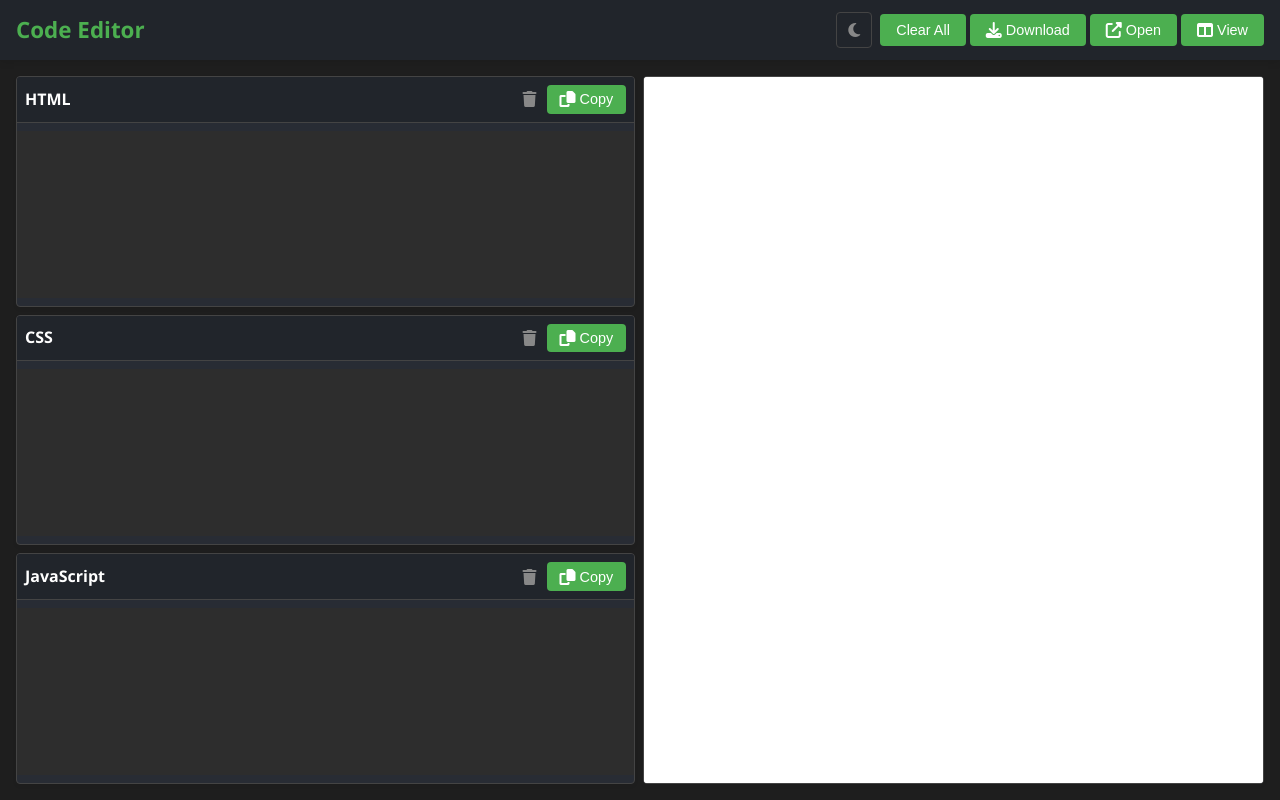
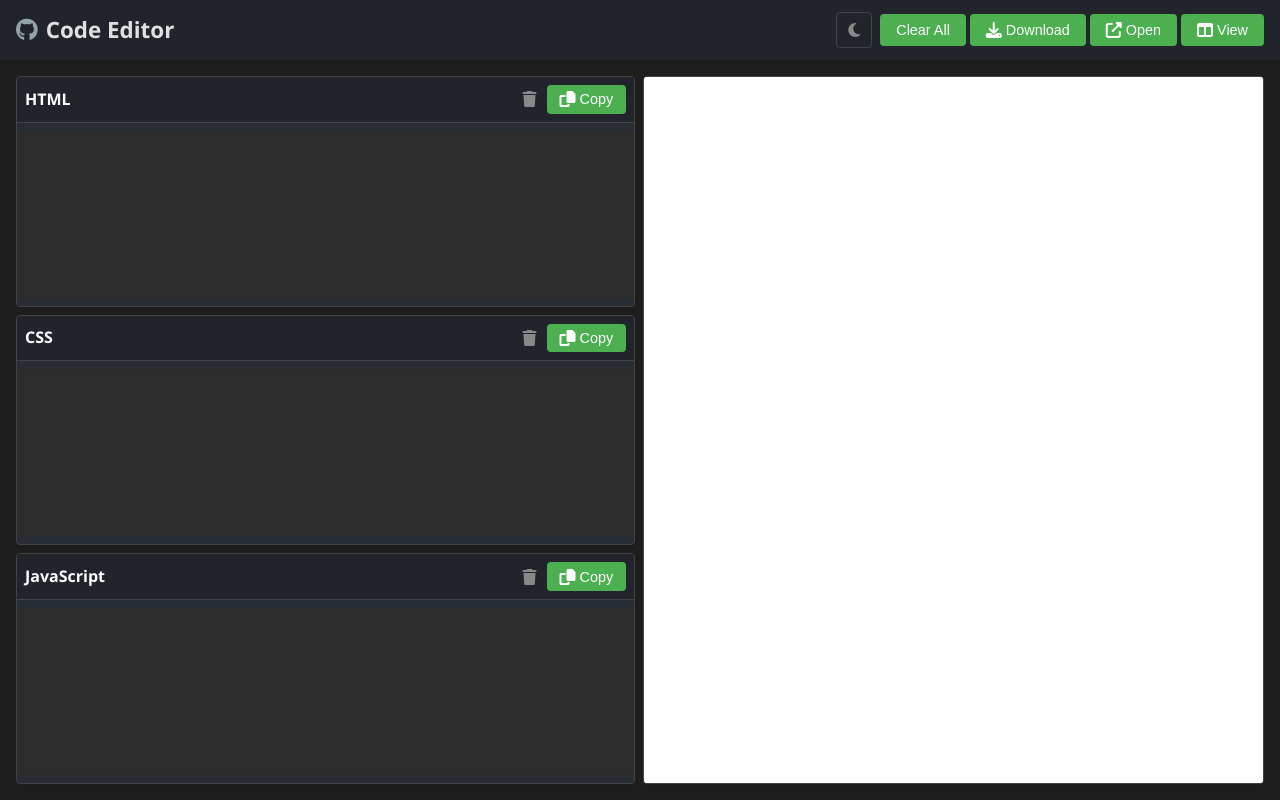
Before and after one commit to SayfullahSayeb/Live-Code-Editor, a plain HTML site: page index.html in a window 1280 px wide. Drawn offline with nearby package versions, Linux system fonts and the light colour scheme.

Commit message:
Add files via upload

```diff
--- a/index.html
+++ b/index.html
@@ -4,6 +4,7 @@
   <meta charset="UTF-8">
   <meta name="viewport" content="width=device-width, initial-scale=1.0">
   <title>Code Editor</title>
+  <link rel="icon" type="image/svg+xml" href="favicon.svg">
   <link rel="stylesheet" href="style.css">
   <link rel="stylesheet" href="https://cdnjs.cloudflare.com/ajax/libs/prism/1.29.0/themes/prism-tomorrow.min.css">
   <link rel="stylesheet" href="https://cdnjs.cloudflare.com/ajax/libs/font-awesome/6.4.0/css/all.min.css">
@@ -12,7 +13,12 @@
 <body>
   <header>
     <div class="header-content">
-      <h1>Code Editor</h1>
+      <h1>
+        <a href="https://github.com/SayfullahSayeb/Live-Code-Editor" target="_blank" title="View on GitHub">
+          <i class="fab fa-github"></i>
+          Code Editor
+        </a>
+      </h1>
       <div class="controls">
         <div class="theme-controls">
           <button id="theme-toggle" title="Toggle light/dark mode">
--- a/style.css
+++ b/style.css
@@ -63,6 +63,45 @@ header h1 {
   color: var(--theme-color);
   margin: 0;
   white-space: nowrap;
+}
+
+header h1 a {
+  text-decoration: none;
+  color: var(--text-color);
+  display: flex;
+  align-items: center;
+  gap: 0.5rem;
+  transition: color 0.2s;
+}
+
+header h1 a:hover {
+  color: var(--theme-color);
+}
+
+header h1 a i {
+  font-size: 1.4rem;
+  color: var(--text-secondary);
+  transition: color 0.2s;
+}
+
+header h1 a:hover i {
+  color: var(--theme-color);
+}
+
+[data-theme="light"] header h1 a {
+  color: #2c3e50;
+}
+
+[data-theme="dark"] header h1 a {
+  color: #e0e0e0;
+}
+
+[data-theme="light"] header h1 a i {
+  color: #7f8c8d;
+}
+
+[data-theme="dark"] header h1 a i {
+  color: #95a5a6;
 }
 
 /* Control Sections */
```
